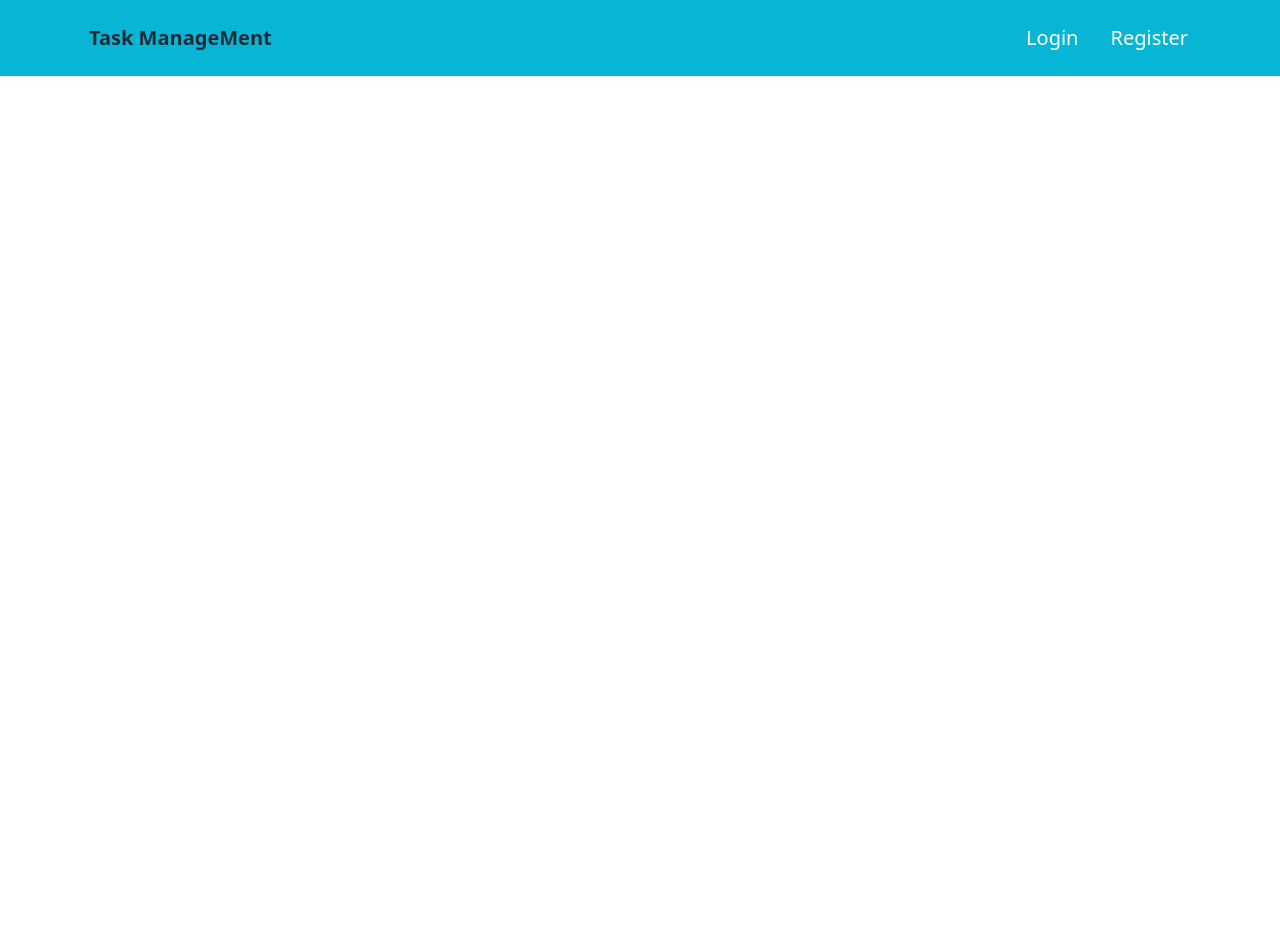
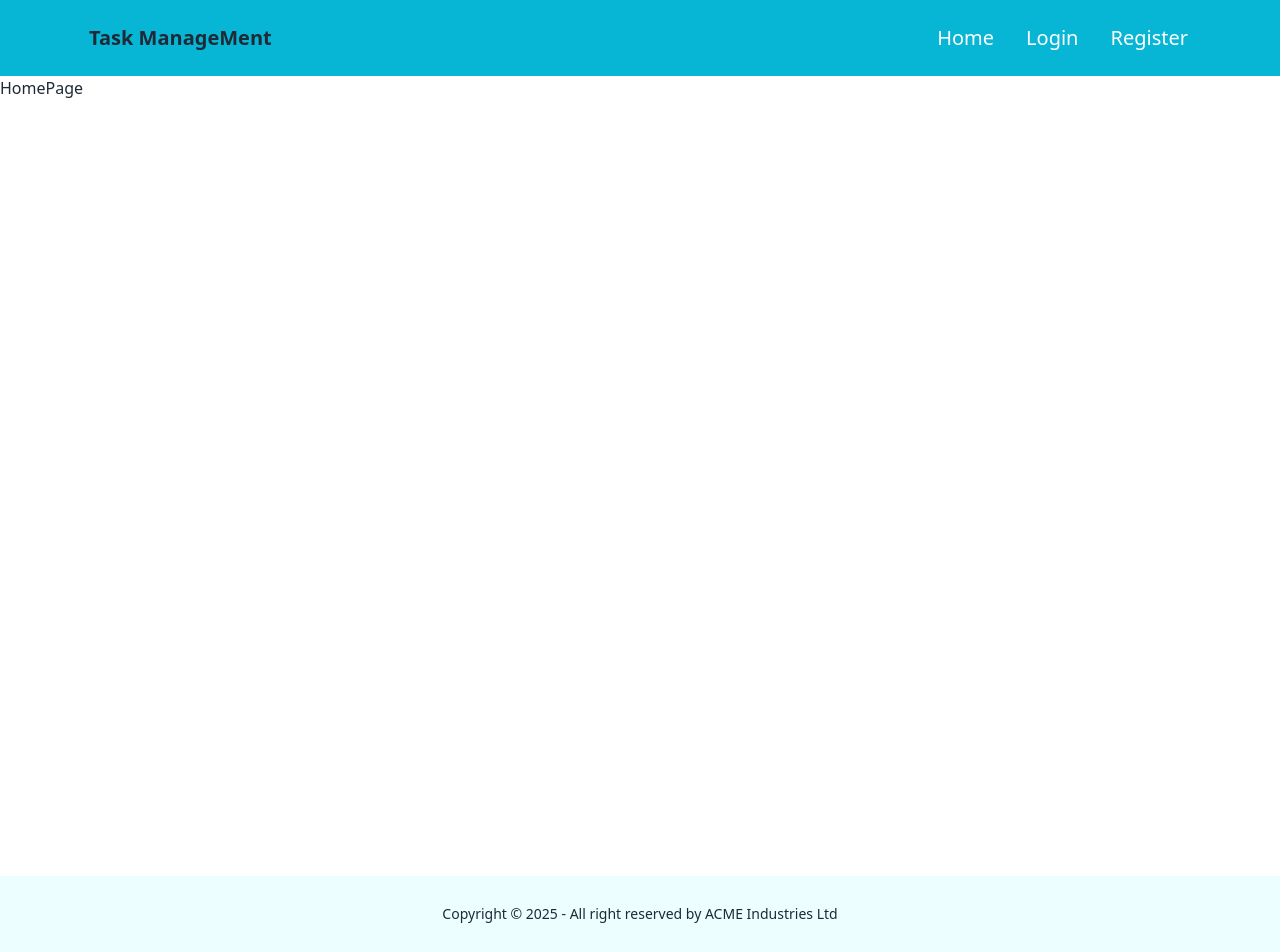
Before and after one commit to bikash-sarker-dev/task-management-application-client, a React (Vite) app: page / in a window 1280 px wide. Before the commit the page ends 800 px from the top, so only its background shows below. Built offline with nearby package versions, Linux system fonts and the light colour scheme.

Commit message:
the routing application

```diff
--- /dev/null
+++ b/src/components/footer/Footer.jsx
@@ -0,0 +1,16 @@
+import React from "react";
+
+const Footer = () => {
+  return (
+    <footer className="footer footer-center bg-cyan-50 text-base-content p-7">
+      <aside>
+        <p>
+          Copyright © {new Date().getFullYear()} - All right reserved by ACME
+          Industries Ltd
+        </p>
+      </aside>
+    </footer>
+  );
+};
+
+export default Footer;
--- a/src/components/header/Navbar.jsx
+++ b/src/components/header/Navbar.jsx
@@ -5,12 +5,17 @@ const Navbar = () => {
   let links = (
     <>
       <li>
+        <Link className="text-xl text-white" to="/">
+          Home
+        </Link>
+      </li>
+      <li>
         <Link className="text-xl text-white" to="/login">
           Login
         </Link>
       </li>
       <li>
-        <Link className="text-xl text-white" to="/login">
+        <Link className="text-xl text-white" to="/register">
           Register
         </Link>
       </li>
--- a/src/layout/MainLayout.jsx
+++ b/src/layout/MainLayout.jsx
@@ -1,10 +1,16 @@
 import React from "react";
+import { Outlet } from "react-router-dom";
+import Footer from "../components/footer/Footer";
 import Navbar from "../components/header/Navbar";
 
 const MainLayout = () => {
   return (
-    <div>
+    <div className="">
       <Navbar />
+      <main className="min-h-screen">
+        <Outlet />
+      </main>
+      <Footer />
     </div>
   );
 };
--- /dev/null
+++ b/src/pages/HomePage.jsx
@@ -0,0 +1,7 @@
+import React from "react";
+
+const HomePage = () => {
+  return <div>HomePage</div>;
+};
+
+export default HomePage;
--- /dev/null
+++ b/src/pages/LoginPage.jsx
@@ -0,0 +1,7 @@
+import React from "react";
+
+const LoginPage = () => {
+  return <div>LoginPage</div>;
+};
+
+export default LoginPage;
--- /dev/null
+++ b/src/pages/Register.jsx
@@ -0,0 +1,7 @@
+import React from "react";
+
+const Register = () => {
+  return <div>Register</div>;
+};
+
+export default Register;
```
Also changed, not shown: src/routes/Routes.jsx (+17 -0 lines).
